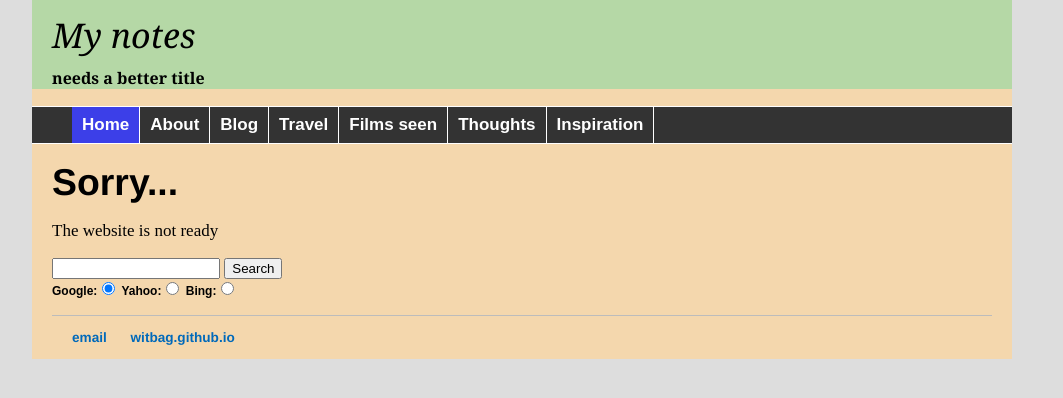
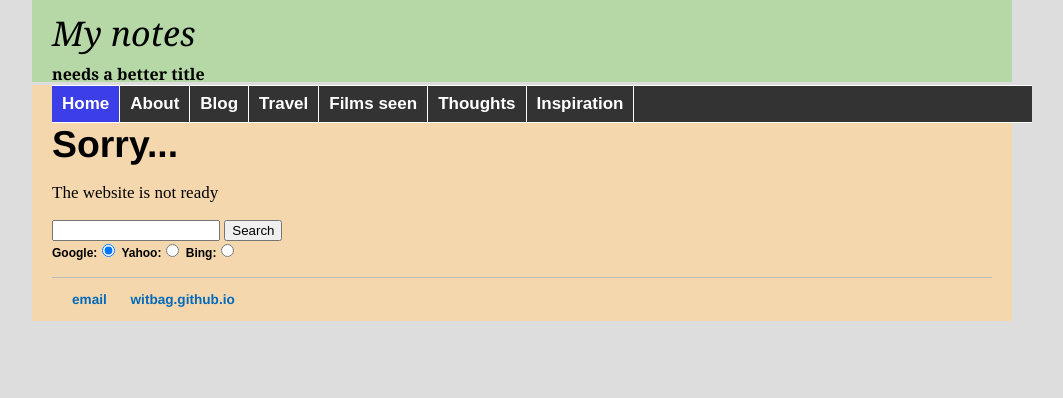
Before and after one commit to witbag/witbag.github.io, a Jekyll site: the page built from index.html, in a window 1280 px wide. Shown: the top 398 px of the page, without its empty margins (118-1181 px from the left). Built offline with Jekyll 4.4.1, drawn with Linux system fonts in a browser that asks for light colours.

Commit message:
Update main.css

```diff
--- a/css/main.css
+++ b/css/main.css
@@ -8,7 +8,6 @@ background: #FFFFFF;
 #style_header {                 /*TOP BAR*/
 height: 82px;
 background: #b5d8a6;
-padding-bottom: 60px;
 }
 #style_content {                /*MAIN TEXT*/
 /*width: 100%;*/
@@ -18,7 +17,7 @@ font-size: 17px;
   padding-right: 20px;
 }
 #style_title {                  /*TOP BAR TITLE*/
-padding-top: 12px;
+padding-top: 10px;
 padding-left: 20px;
 font-family:Georgia, "Times New Roman", Times, serif;
 font-size: 34px;
@@ -26,7 +25,7 @@ font-style: italic;
 color: #000000;
 }
 #style_subtitle {               /*TOP BAR SUBTITLE*/
-padding-top: 9px;
+padding-top: 7px;
 padding-left: 20px;
 font-family:Georgia, "Times New Roman", Times, serif;
 font-weight: bold;
@@ -57,11 +56,13 @@ footer { border-top: 1px solid #bcbcbc; font-size: .8em; padding-left: 20px; pad
 
 
 .solidblockmenu{                /*SECOND BAR*/
-margin-left: -20px;
-margin-right: -20px;
+/*margin-left: -20px;*/
+/*margin-right: -20px;*/
+margin: 0;
+padding: 0;
 float: left;
 font: bold 17px Arial;
-width: 100%;
+width: 980px;
 border: 1px solid #FFFFFF;
 border-width: 1px 0;
 background: #333333; /*background: black url(blde.png) center center repeat-x;*/
```
